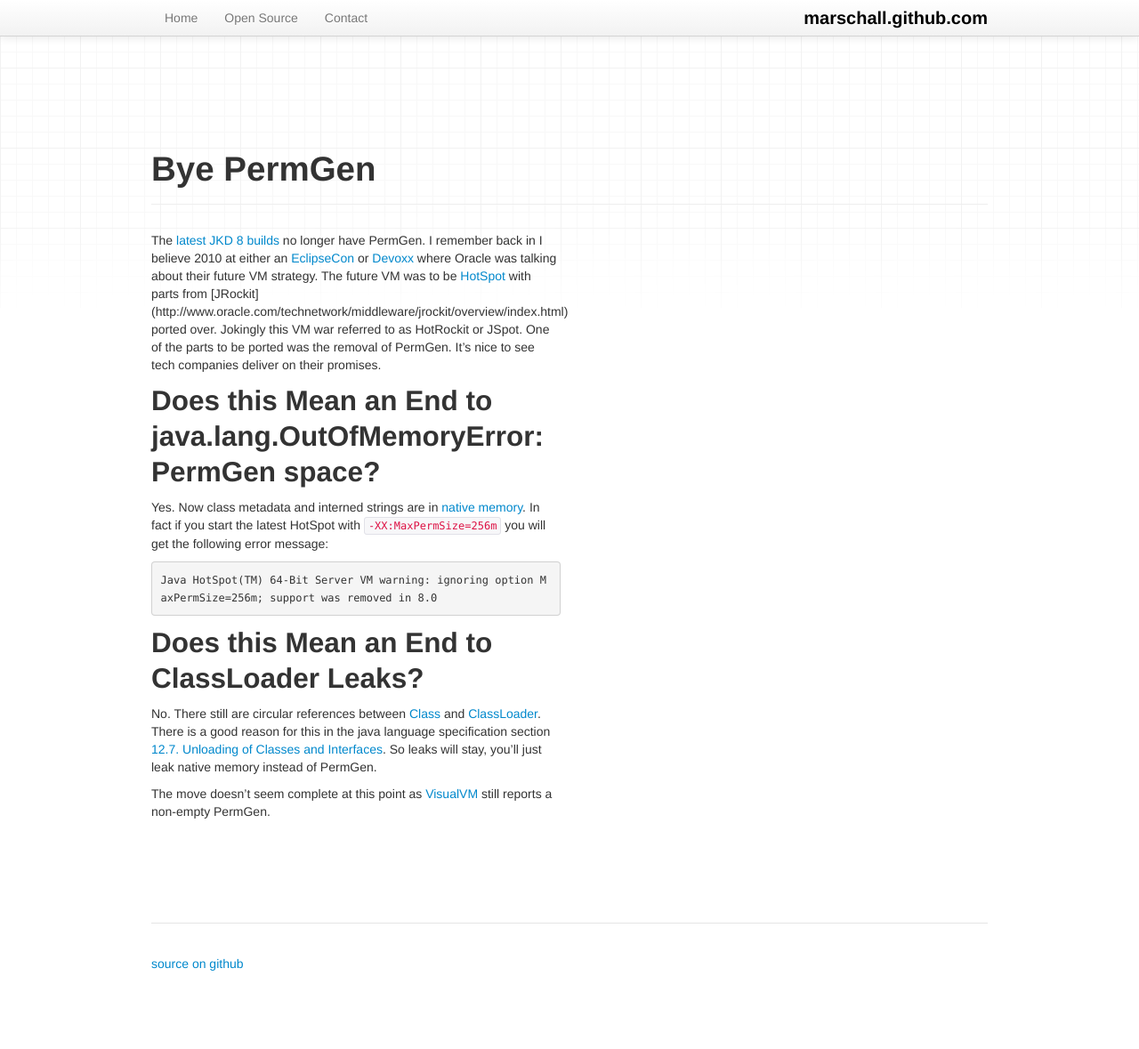
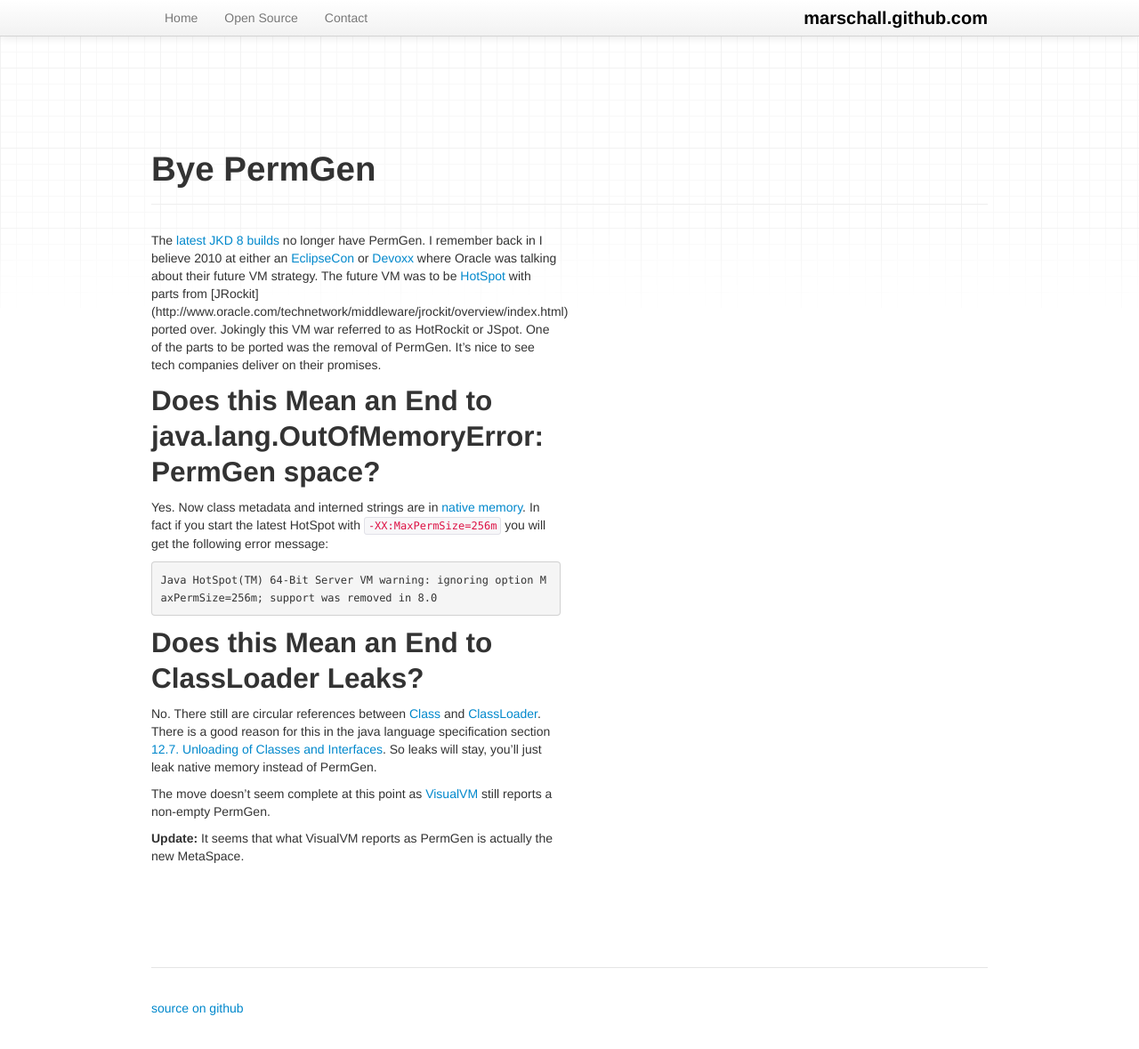
Before and after one commit to marschall/marschall.github.com, a Jekyll site: the page built from _posts/2012-09-29-bye-permgen.md, in a window 1280 px wide and 1179 px high. Shown: the whole window at 89% size. Built offline with Jekyll 4.4.1, drawn with Linux system fonts in a browser that asks for light colours.

Commit message:
update visualvm explantation

```diff
--- a/_posts/2012-09-29-bye-permgen.md
+++ b/_posts/2012-09-29-bye-permgen.md
@@ -15,3 +15,6 @@ Does this Mean an End to ClassLoader Leaks?
 No. There still are circular references between [Class](http://docs.oracle.com/javase/7/docs/api/java/lang/Class.html) and [ClassLoader](http://docs.oracle.com/javase/7/docs/api/java/lang/ClassLoader.html). There is a good reason for this in the java language specification section [12.7. Unloading of Classes and Interfaces](http://docs.oracle.com/javase/specs/jls/se7/html/jls-12.html#jls-12.7). So leaks will stay, you'll just leak native memory instead of PermGen.
 
 The move doesn't seem complete at this point as [VisualVM](http://visualvm.java.net/) still reports a non-empty PermGen.
+
+<strong>Update:</strong>
+It seems that what VisualVM reports as PermGen is actually the new MetaSpace.
```
